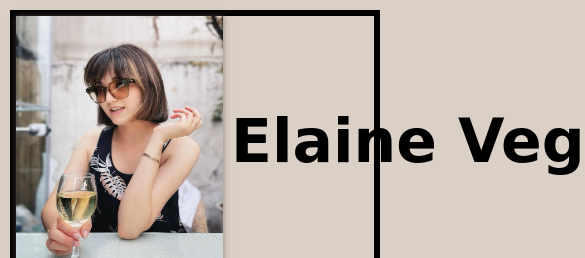
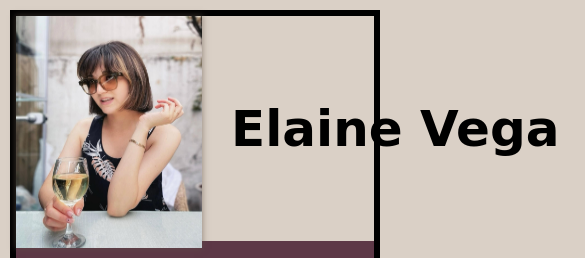
Before and after one commit to AniaKB/elaine-vega, a plain HTML site: page gallery.html in a window 390 px wide. Shown: the top 258 px of the page, 585 px wide, since content can reach past the window. Drawn offline with Linux system fonts and the light colour scheme; a web font is replaced by a local one.

Commit message:
fixing styling with Korean version size differences

```diff
--- a/style.css
+++ b/style.css
@@ -12,11 +12,12 @@ body {
 
 header {
   border-style: solid;
+  height: 330px;
 }
 
 h1 {
   font-family: 'Inspiration', cursive;
-  font-size: 90px;
+  font-size: 80px;
   text-align: center;
   padding-left: 250px;
 }
@@ -132,13 +133,13 @@ footer {
     padding-right:5px;
   }
   .profile {
-    height:258px;
+    height:232px;
   }
   .social-media {
     margin-left: 0;
   }
   h1 {
-    font-size: 60px;
+    font-size: 50px;
     padding: 30px 30px 30px 215px;
     transition: 1s ease all;
     white-space: nowrap;
@@ -156,6 +157,9 @@ footer {
     margin: 10px;
     border-style: solid;
   }
+  header {
+    height: 350px;
+  }
 }
 
 @media screen and (min-width: 992px) {
@@ -171,7 +175,7 @@ footer {
   h1 {
     text-align: center;
     padding-left: 210px;
-    font-size: 110px;
+    font-size: 100px;
     transition: 1s ease all;
   }
 
@@ -179,5 +183,7 @@ footer {
     padding-left: 1;
     text-align: center;
   }
-
+  header {
+    height: 385px;
+  }
 }
```
